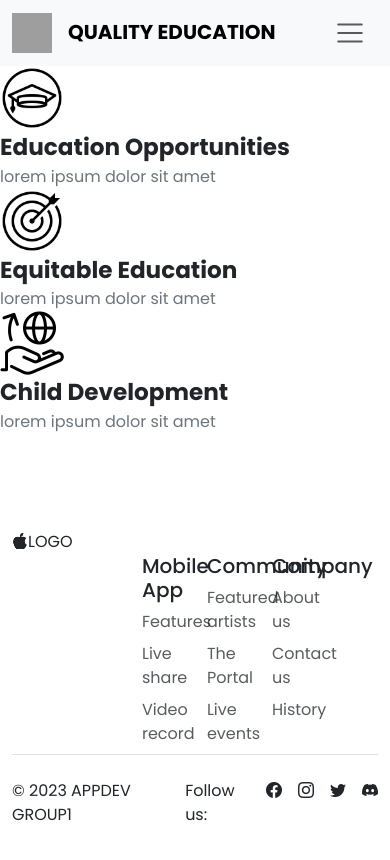
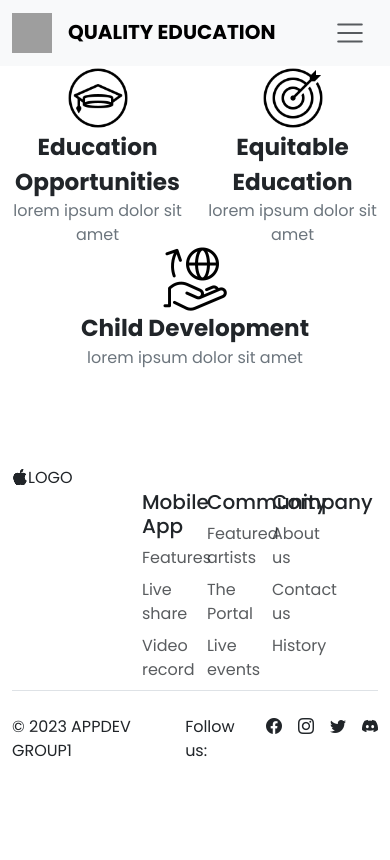
Before and after one commit to oliverkean/FINALPROJECT_GROUP1, a React (Create React App) app in the folder finalproject_g1/: page / in a window 390 px wide. Shown: the top 860 px of the page. Built offline with nearby package versions, Linux system fonts and the light colour scheme; grey boxes are pictures that could not be loaded.

Commit message:
add section

```diff
--- a/finalproject_g1/src/Components/BodyContent1.js
+++ b/finalproject_g1/src/Components/BodyContent1.js
@@ -1,7 +1,7 @@
 function BodyContent1({image, title, text}) {
     return(
         <div>
-            <div className="row align-items-center justify-content-center">
+            <div className="row text-center">
                 <div className="col-sm-4 col-md-4 col-lg-12">
                     <img style={{ width: '64px', height: '64px' }} src={image} alt="icon"/>
                 </div>
--- a/finalproject_g1/src/Layouts/ThreeColGrid.js
+++ b/finalproject_g1/src/Layouts/ThreeColGrid.js
@@ -2,13 +2,13 @@ function ThreeColGrid({col1, col2, col3}) {
     return(
 
         <div className = 'row'>
-            <div className="col-sm-12 col-md-6 col-lg-4">
+            <div className="col col-sm-12 col-md-6 col-lg-4">
                 {col1}
             </div>
-            <div className="col-sm-12 col-md-6 col-lg-4">
+            <div className="col col-sm-12 col-md-6 col-lg-4">
                 {col2}
             </div>
-            <div className="col-sm-12 col-md-6 col-lg-4">
+            <div className="col col-sm-12 col-md-6 col-lg-4">
                 {col3}
             </div>
         </div>
--- a/finalproject_g1/src/Pages/LandingPage.js
+++ b/finalproject_g1/src/Pages/LandingPage.js
@@ -23,11 +23,13 @@ function LandingPage() {
             {/* Footer */}
 
             {/* Testing */}
-            <ThreeColGrid
-                col1={<BodyContent1 image={icon1} title="Education Opportunities" text="lorem ipsum dolor sit amet"/>}
-                col2={<BodyContent1 image={icon2} title="Equitable Education" text="lorem ipsum dolor sit amet"/>}
-                col3={<BodyContent1 image={icon3} title="Child Development" text="lorem ipsum dolor sit amet"/>}
-            />
+            <div className="container">
+                <ThreeColGrid
+                    col1={<BodyContent1 image={icon1} title="Education Opportunities" text="lorem ipsum dolor sit amet"/>}
+                    col2={<BodyContent1 image={icon2} title="Equitable Education" text="lorem ipsum dolor sit amet"/>}
+                    col3={<BodyContent1 image={icon3} title="Child Development" text="lorem ipsum dolor sit amet"/>}
+                />
+            </div>
             <Footer/>
 
         </div>
```
